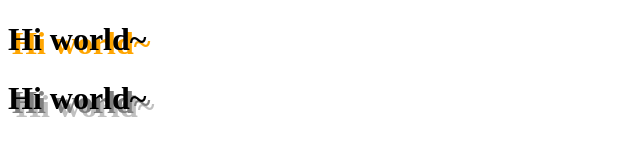
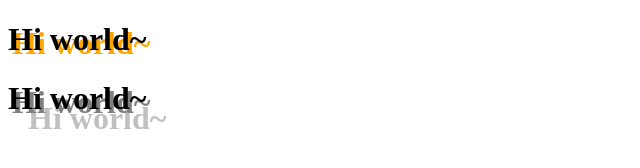
Before and after one commit to jasmine0612/web9, a plain HTML site: page index.htm in a window 1280 px wide. Shown: the full height of the page, 0-640 px from the left. Drawn offline with Linux system fonts and the light colour scheme.

Commit message:
Update style.css

```diff
--- a/style.css
+++ b/style.css
@@ -7,5 +7,5 @@
 /* 第二種文字陰影效果（gray+silver） */
 .gray-shadow {
   color: black;
-  text-shadow: 4px 4px gray, 8px 8px silver;
+  text-shadow: 4px 4px gray, 20px 20px silver;
 }
```
